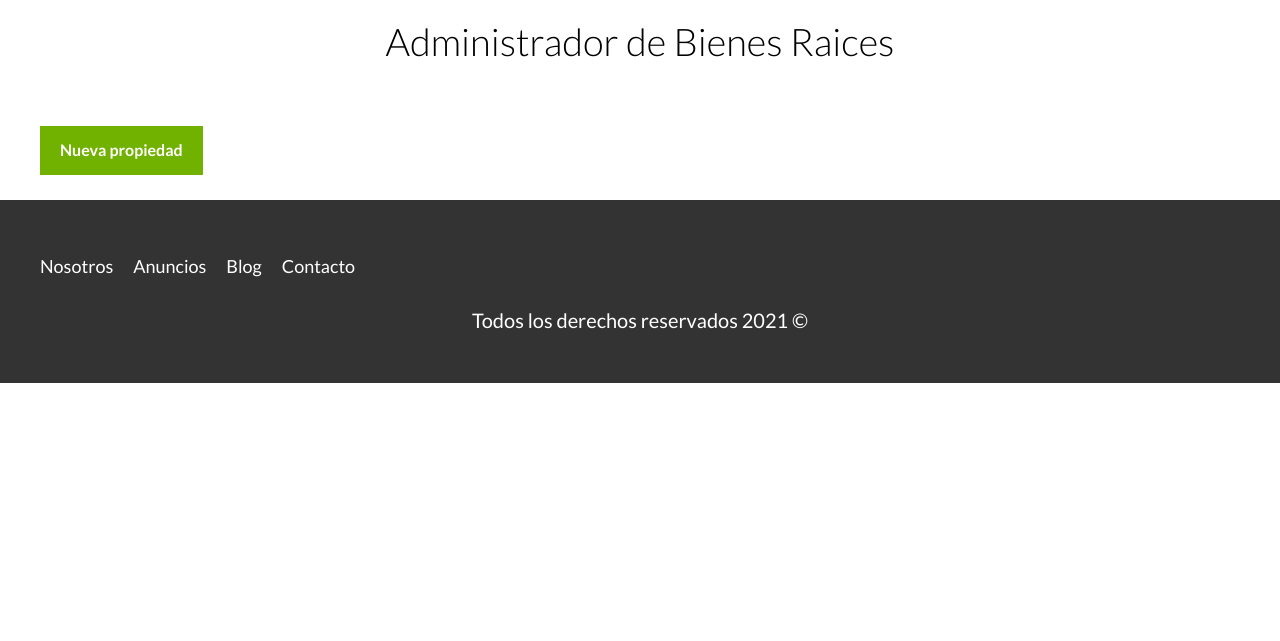
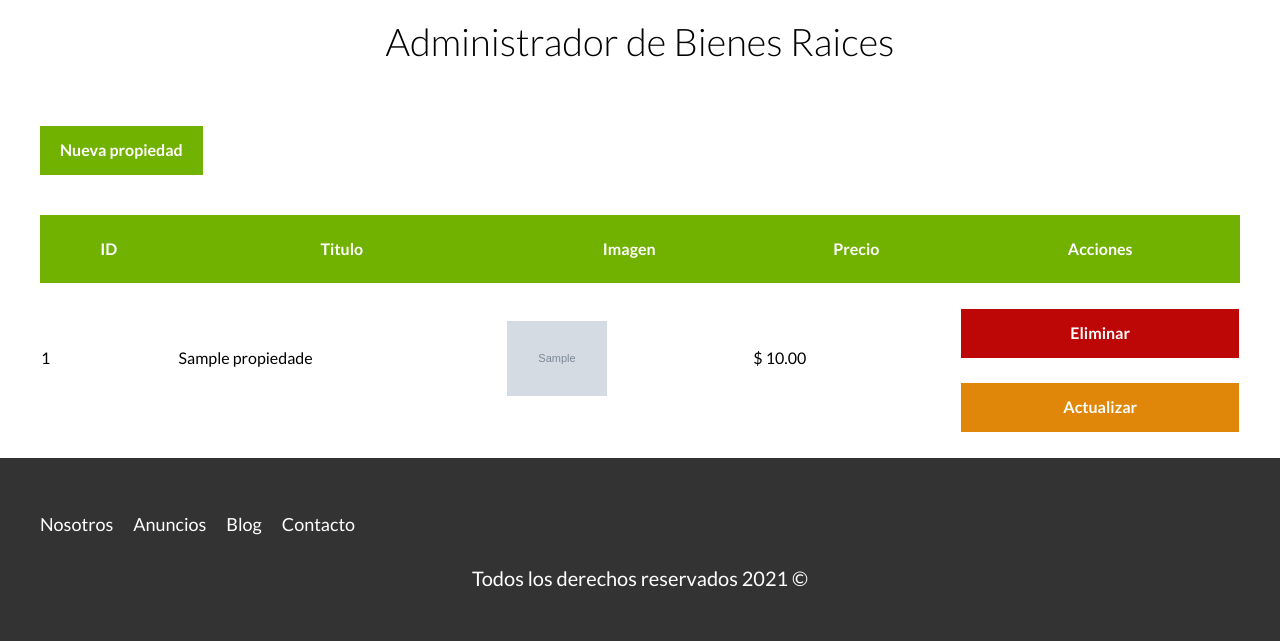
Before and after one commit to jlmonar17/bienes_raices, a PHP site: page /admin/index.php in a window 1280 px wide. Shown: the part 180-821 px from the top of the page. Before the commit the page ends 563 px from the top, so only its background shows below. Run offline with PHP 8.4, Linux system fonts and the light colour scheme; tables that the repository leaves empty hold one stand-in row (values such as "Sample post"); grey boxes marked "Sample" are stand-in pictures; style sheets or scripts are compiled from the project's sources; some libraries are stand-ins or nearby versions.

Commit message:
Se cargan lista de propiedades desde la base de datos.

```diff
--- a/admin/index.php
+++ b/admin/index.php
@@ -1,4 +1,11 @@
 <?php
+require "../includes/config/database.php";
+$db = conectarDB();
+
+$query = "SELECT * FROM propiedades;";
+
+$resultadoConsulta = mysqli_query($db, $query);
+
 require "../includes/funciones.php";
 incluirTemplate("header", false, "../");
 
@@ -13,8 +20,39 @@ $resultado = $_GET["resultado"] ?? null;
     <?php endif ?>
 
     <a href="propiedades/crear.php" class="boton boton-verde">Nueva propiedad</a>
+
+    <table class="propiedades">
+        <thead>
+            <tr>
+                <th>ID</th>
+                <th>Titulo</th>
+                <th>Imagen</th>
+                <th>Precio</th>
+                <th>Acciones</th>
+            </tr>
+        </thead>
+
+        <tbody>
+            <?php while ($propiedad = mysqli_fetch_assoc($resultadoConsulta)) : ?>
+                <tr>
+                    <td><?php echo $propiedad["id"]; ?></td>
+                    <td><?php echo $propiedad["titulo"]; ?></td>
+                    <td>
+                        <img class="imagen-table" src="../imagenes/<?php echo $propiedad["imagen"]; ?>" alt="imagen propiedad">
+                    </td>
+                    <td>$ <?php echo $propiedad["precio"]; ?></td>
+                    <td>
+                        <a href="#" class="boton-rojo-block">Eliminar</a>
+                        <a href="#" class="boton-amarillo-block">Actualizar</a>
+                    </td>
+                </tr>
+            <?php endwhile ?>
+        </tbody>
+    </table>
 </main>
 
 <?php
+mysqli_close($db);
+
 incluirTemplate("footer", false, "../");
 ?>
--- a/admin/propiedades/crear.php
+++ b/admin/propiedades/crear.php
@@ -81,7 +81,7 @@ if ($_SERVER["REQUEST_METHOD"] === "POST") {
         }
 
         /* Genero nombre aleatorio */
-        $nombreImagen = md5(uniqid(rand(), true));
+        $nombreImagen = md5(uniqid(rand(), true)) . ".jpg";
 
         /* Subir archivo */
         move_uploaded_file($imagen["tmp_name"], $carpetaImagenes . $nombreImagen);
--- a/src/scss/internas/_admin.scss
+++ b/src/scss/internas/_admin.scss
@@ -14,3 +14,22 @@
         background-color: $verde;
     }
 }
+
+table.propiedades {
+    margin-top: 4rem;
+    width: 100%;
+    border-spacing: 0;
+
+    thead {
+        background-color: $verde;
+
+        th {
+            color: $blanco;
+            padding: 2rem;
+        }
+    }
+}
+
+.imagen-table {
+    width: 10rem;
+}
--- a/src/scss/layout/_botones.scss
+++ b/src/scss/layout/_botones.scss
@@ -5,6 +5,7 @@
 .boton-amarillo {
     @include boton($amarillo, inline-block);
 }
+
 .boton-amarillo-block {
     @include boton($amarillo, block);
 }
@@ -12,3 +13,11 @@
 .boton-verde {
     @include boton($verde, inline-block);
 }
+
+.boton-rojo-block {
+    @include boton($rojo, block);
+}
+
+.boton-verde-block {
+    @include boton($verde, block);
+}
```
